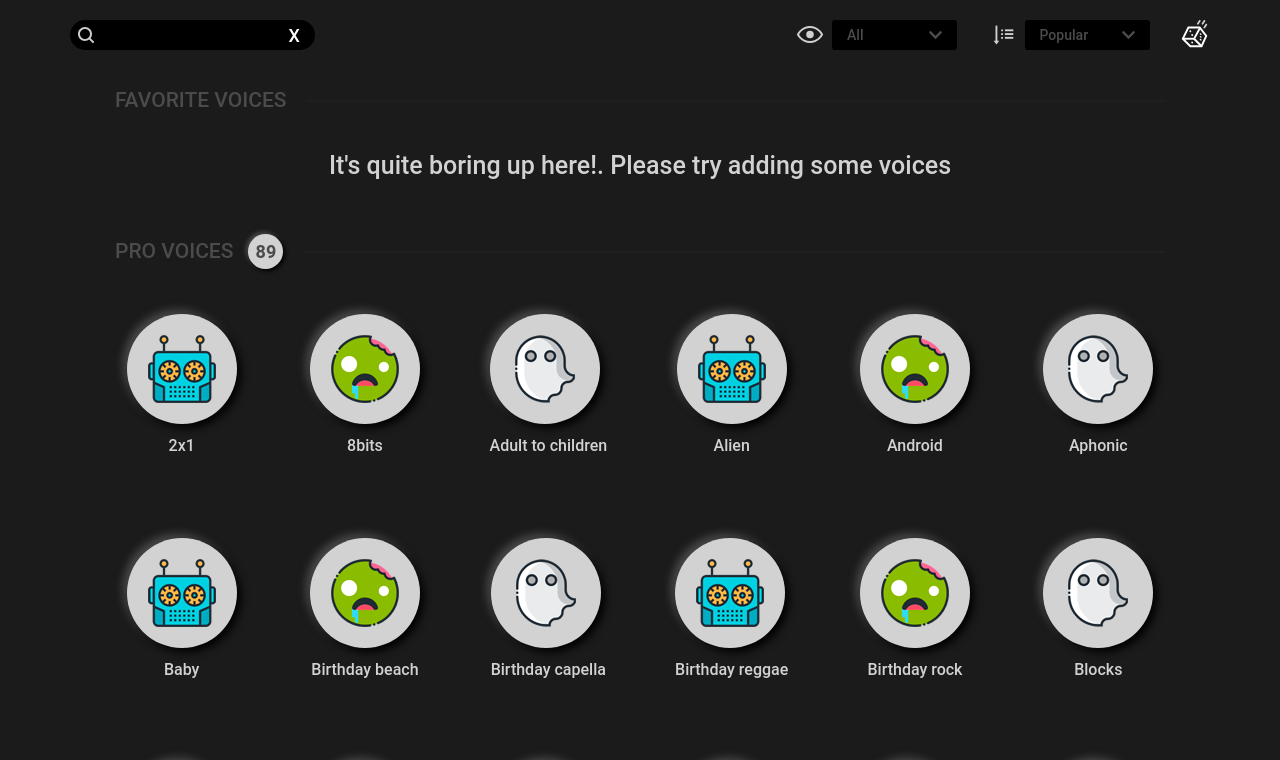
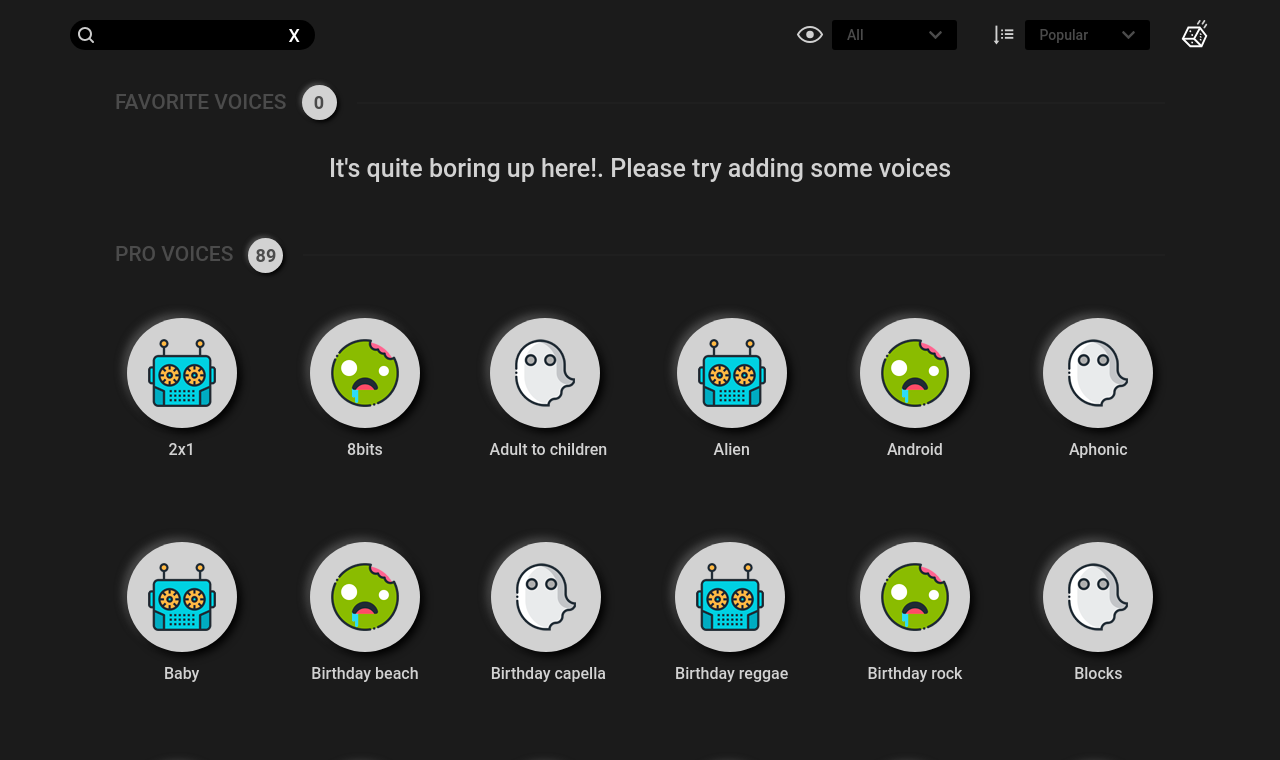
Before and after one commit to dayarel/voicemod-vue, a Vue app: page / in a window 1280 px wide. Shown: the top 760 px of the page. Built offline with nearby package versions, Linux system fonts and the light colour scheme.

Commit message:
Arreglado numero de elementos

```diff
--- a/src/components/Favoritos.vue
+++ b/src/components/Favoritos.vue
@@ -2,7 +2,7 @@
   <section>
     <h1>
       {{ titulo }}
-      <span v-if="getFavoritos.length">{{getFavoritos.length}}</span>
+      <span>{{getFavoritos.length}}</span>
     </h1>
     <p v-if="getFavoritos.length < 1">It's quite boring up here!. Please try adding some voices</p>
     <div class="voces-container">
--- a/src/components/Voces.vue
+++ b/src/components/Voces.vue
@@ -2,7 +2,7 @@
   <section>
     <h1>
       {{ titulo }}
-      <span v-if="getVoces.length">{{getVoces.length}}</span>
+      <span>{{getVoces.length}}</span>
     </h1>
     <p v-if="getVoces.length < 1">Sorry, but we can't find any match.</p>
     <div class="voces-container">
```
